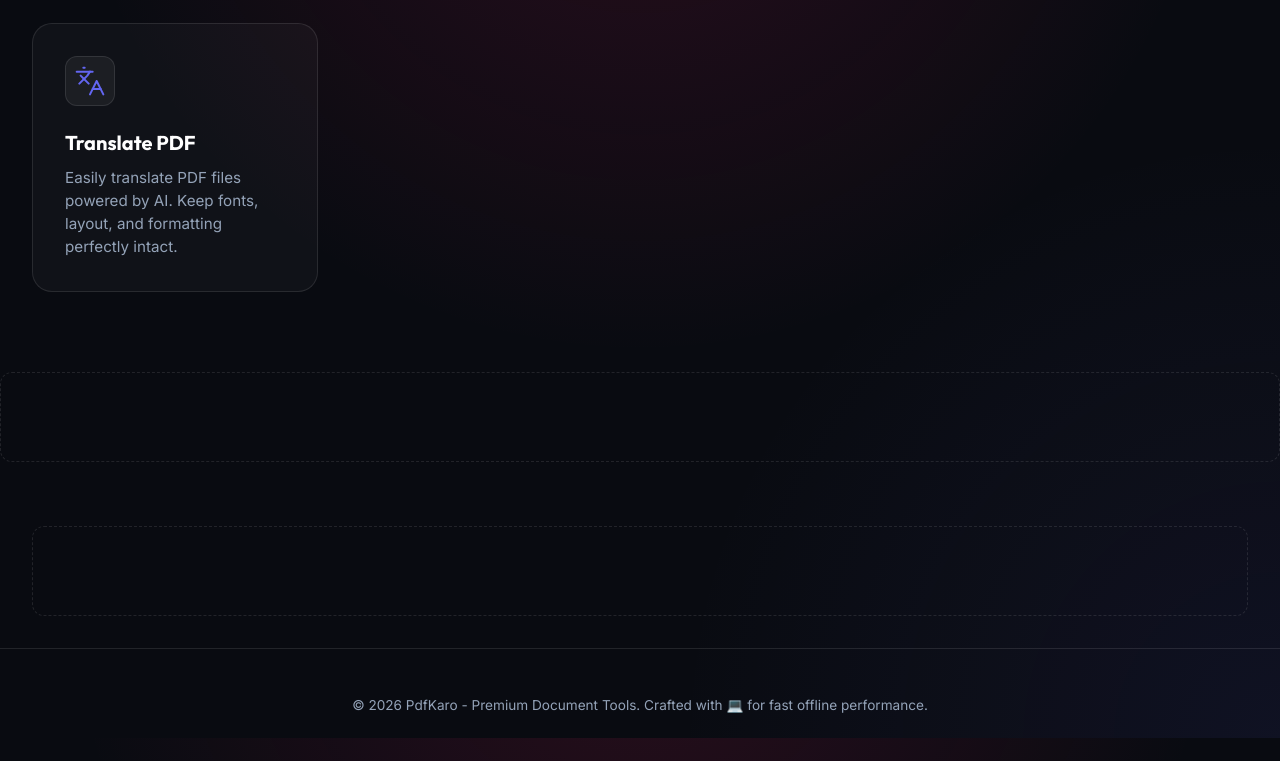
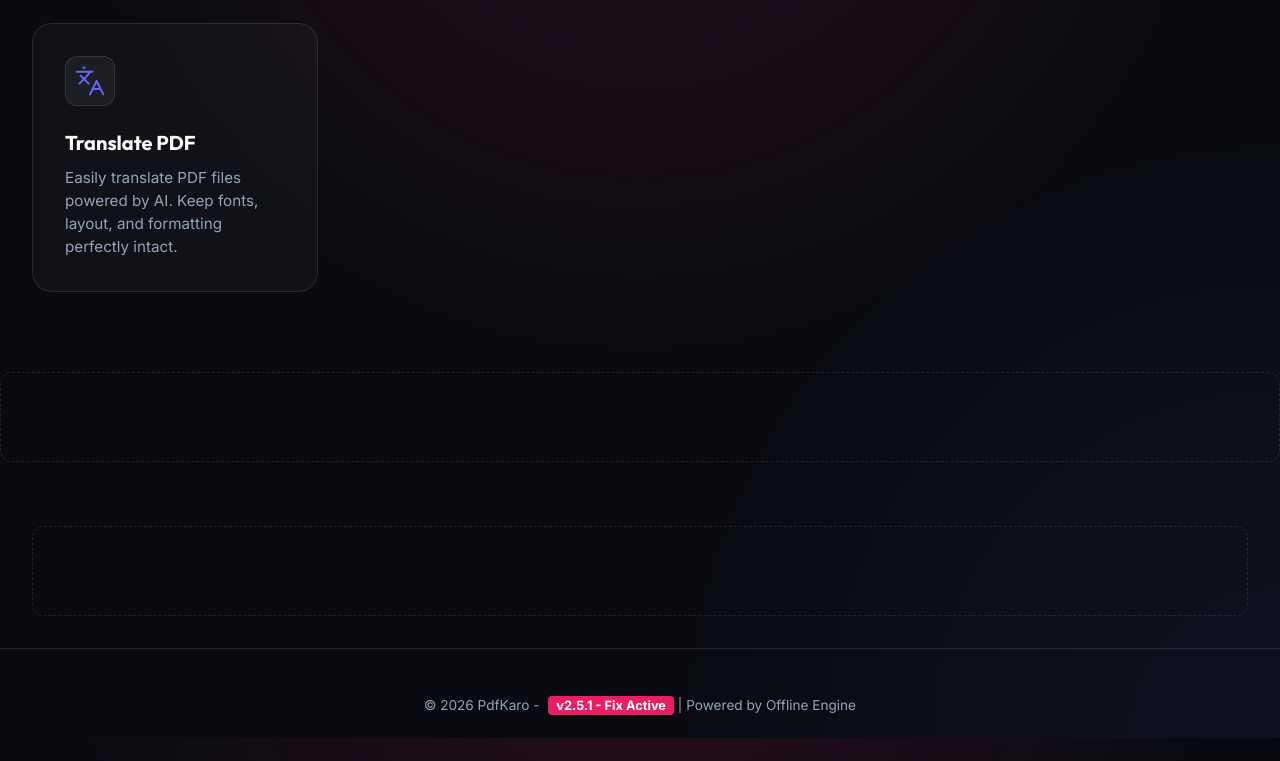
Before and after one commit to ayush4v/Pdf-Karo, a React (Vite) app: page / in a window 1280 px wide. Shown: the part 2462-3223 px from the top of the page. Built offline with nearby package versions, Linux system fonts and the light colour scheme.

Commit message:
Version 2.5.1 Live with Final Fix

```diff
--- a/src/App.css
+++ b/src/App.css
@@ -542,3 +542,9 @@ body {
 }
 
 .ad-container { margin: 2rem 0; border: 1px dashed rgba(255,255,255,0.1); border-radius: 12px; min-height: 90px; }
+.v-tag {
+  background: #e91e63;
+  color: white;
+  padding: 2px 8px;
+  border-radius: 4px; font-size: 0.8rem; font-weight: bold; margin-left: 5px;
+}
--- a/src/App.jsx
+++ b/src/App.jsx
@@ -293,6 +293,8 @@ function ToolPage({ id }) {
           const x = (pageWidth - w) / 2;
           const y = (pageHeight - h) / 2;
 
+          console.log(`[JPG2PDF] Img: ${img.width}x${img.height}, Scaled: ${w.toFixed(1)}x${h.toFixed(1)}, Pos: ${x.toFixed(1)},${y.toFixed(1)}`);
+
           doc.addImage(img, f.type === 'image/png' ? 'PNG' : 'JPEG', x, y, w, h);
           URL.revokeObjectURL(url);
         }
@@ -502,7 +504,7 @@ export default function App() {
         </div>
 
         <footer className="footer">
-          <p>© {new Date().getFullYear()} {APP_NAME} - Premium Document Tools. Crafted with 💻 for fast offline performance.</p>
+          <p>© {new Date().getFullYear()} {APP_NAME} - <span className="v-tag">v2.5.1 - Fix Active</span> | Powered by Offline Engine</p>
         </footer>
       </div>
     </BrowserRouter>
```
